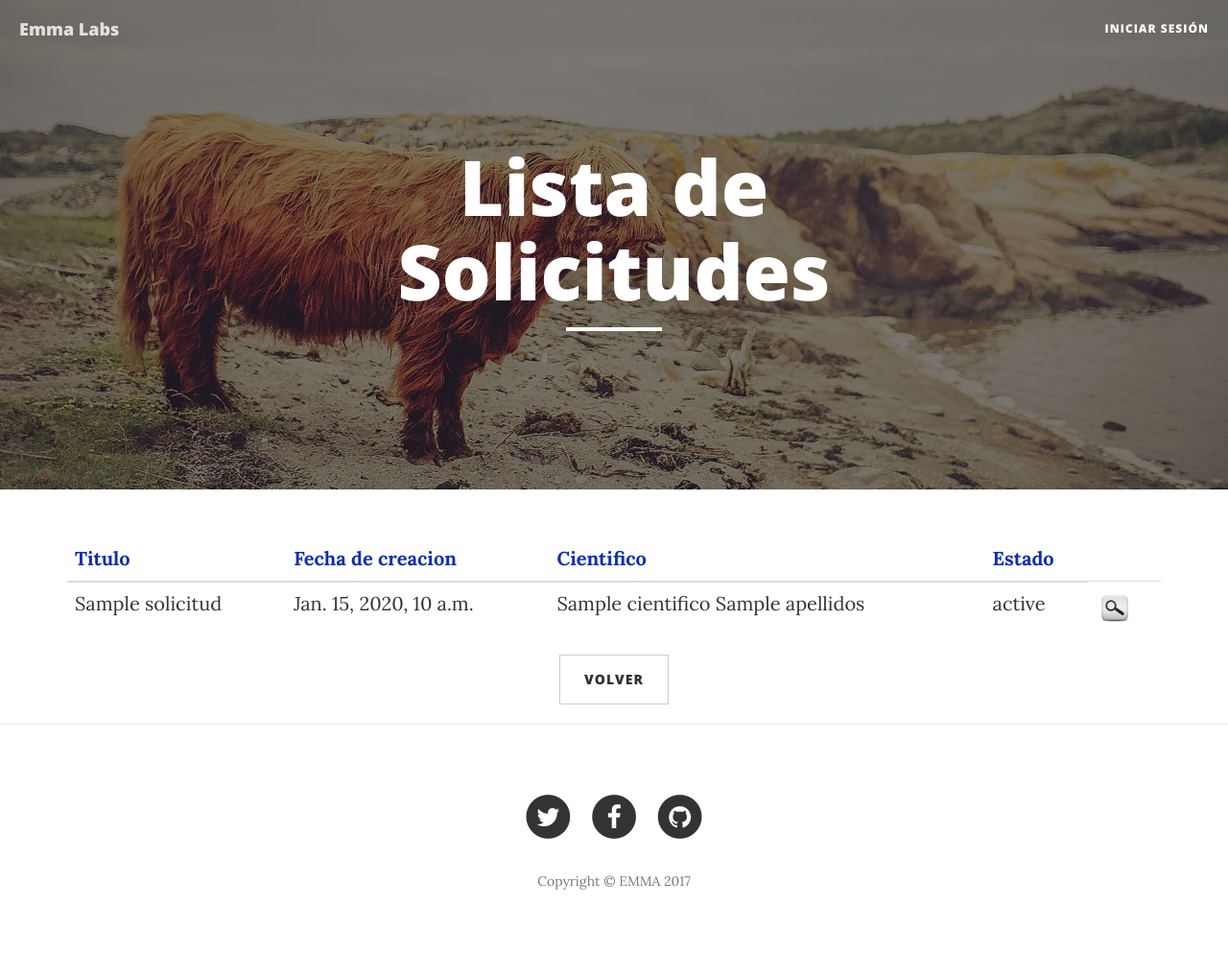
After one commit to UAMISO4101/emmalabs, a Django app: template solicitud/templates/solicitudes.html in a window 1280 px wide. The commit adds this page. Shown: the whole page at 96% size. Run offline with Django 3.2, Linux system fonts and the light colour scheme; the template is opened without the code that fills it: most values are stand-ins (such as "Sample title", 1, 10 or a date in 2020); some libraries are stand-ins or nearby versions.

Commit message:
Lista solicitudes
Como asistente, veo las solicitudes que he realizado

```diff
--- a/solicitud/admin.py
+++ b/solicitud/admin.py
@@ -1,5 +1,7 @@
 from django.contrib import admin
 from .models import Solicitud
+from .models import TipoSolicitud
 
 # Adicionar modelo Solicitud al administrador de Django
 admin.site.register(Solicitud)
+admin.site.register(TipoSolicitud)
--- a/solicitud/templates/crearSolicitud.html
+++ b/solicitud/templates/crearSolicitud.html
@@ -41,6 +41,7 @@
                         {% bootstrap_form form %}
                         {% buttons %}
                             <input type="submit" value="Guardar" class="btn btn-default"/>
+                            <input type="button" value="Volver" class="btn btn-default" onClick=" window.location.href='../menuSolicitud' ">
                         {% endbuttons %}
                     </form>
                 </div>
--- /dev/null
+++ b/solicitud/templates/solicitudes.html
@@ -0,0 +1,67 @@
+{% extends 'base.html' %}
+
+    {# Load the tag library #}
+{% load bootstrap3 %}
+{# Load CSS and JavaScript #}
+{% bootstrap_css %}
+{% bootstrap_javascript %}
+{% block content %}
+
+    <!-- Page Header -->
+    <header class="intro-header" style="background-image: url('/static/img/contact-bg.jpg')">
+        <div class="container">
+            <div class="row">
+                <div class="col-lg-8 col-lg-offset-2 col-md-10 col-md-offset-1">
+                    <div class="page-heading">
+                        <h1>Lista de Solicitudes</h1>
+                        <hr class="small">
+                        <span class="subheading"></span>
+                    </div>
+                </div>
+            </div>
+        </div>
+    </header>
+
+
+
+    <!-- Main Content -->
+    <div class="container">
+        <div class="row">
+            <div class="row">
+                <div class="container">
+                  <table class="table table-hover">
+                    <thead>
+                      <tr style="color:#0E2EB0" >
+                        <th font color = "red" >Titulo</th>
+                        <th>Fecha de creacion</th>
+                        <th>Cientifico</th>
+                        <th>Estado</th>
+                      </tr>
+                    </thead>
+                    <tbody>
+                        {% for solicitud in lista_solicitudes %}
+                            <tr>
+                                <td>{{ solicitud.titulo }}</td>
+                                <td>{{ solicitud.fecha_creacion }}</td>
+                                <td>{{ solicitud.cientifico.nombres }} {{ solicitud.cientifico.apellidos }}</td>
+                                <td>{{ solicitud.estado }}</td>
+                                <td><a href="">
+                                      <img src="/static/media/lupa.png" height="40px" width="40px">
+                                    </a>
+                                </td>
+                            </tr>
+                        {% endfor %}
+                    </tbody>
+                  </table>
+                </div>
+
+                {% buttons %}
+                    <div style="text-align:center;">
+                        <input type="button" value="Volver" class="btn btn-default" onClick=" window.location.href='../menuSolicitud' ">
+                    </div>
+                {% endbuttons %}
+            </div>
+        </div>
+    </div>
+
+{% endblock %}
--- a/solicitud/urls.py
+++ b/solicitud/urls.py
@@ -4,4 +4,8 @@ from . import views
 urlpatterns = [
     #url para crear una solicitud
     url(r'^crearSolicitud/$', views.crear_solicitud, name='crearSolicitud'),
+    #url para el menu de solicitudes
+    url(r'^menuSolicitud/$', views.menu_solicitud, name='menuSolicitud'),
+    #url para ver lista de solicitudes
+    url(r'^solicitudes/$', views.listar_solicitudes, name='solicitudes'),
 ]
```
Also changed, not shown: solicitud/forms.py (+4 -4 lines), solicitud/models.py (+14 -2 lines), solicitud/templates/menuSolicitud.html (added, +64 -0 lines), solicitud/views.py (+23 -3 lines), emmalabs/static/media/lista.png (added), emmalabs/static/media/lupa.png (added), emmalabs/static/media/solicitud.png (added), 1 other file.
